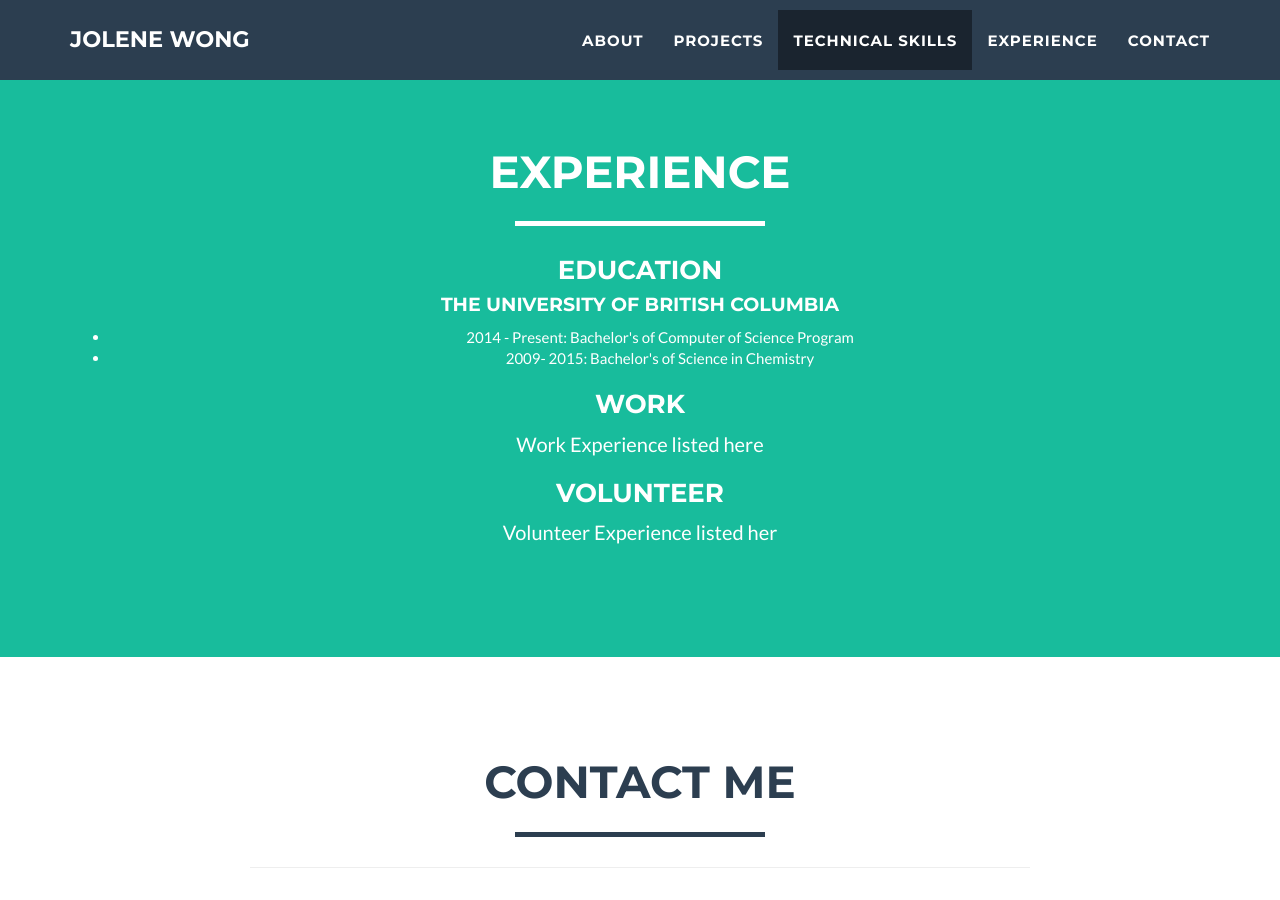
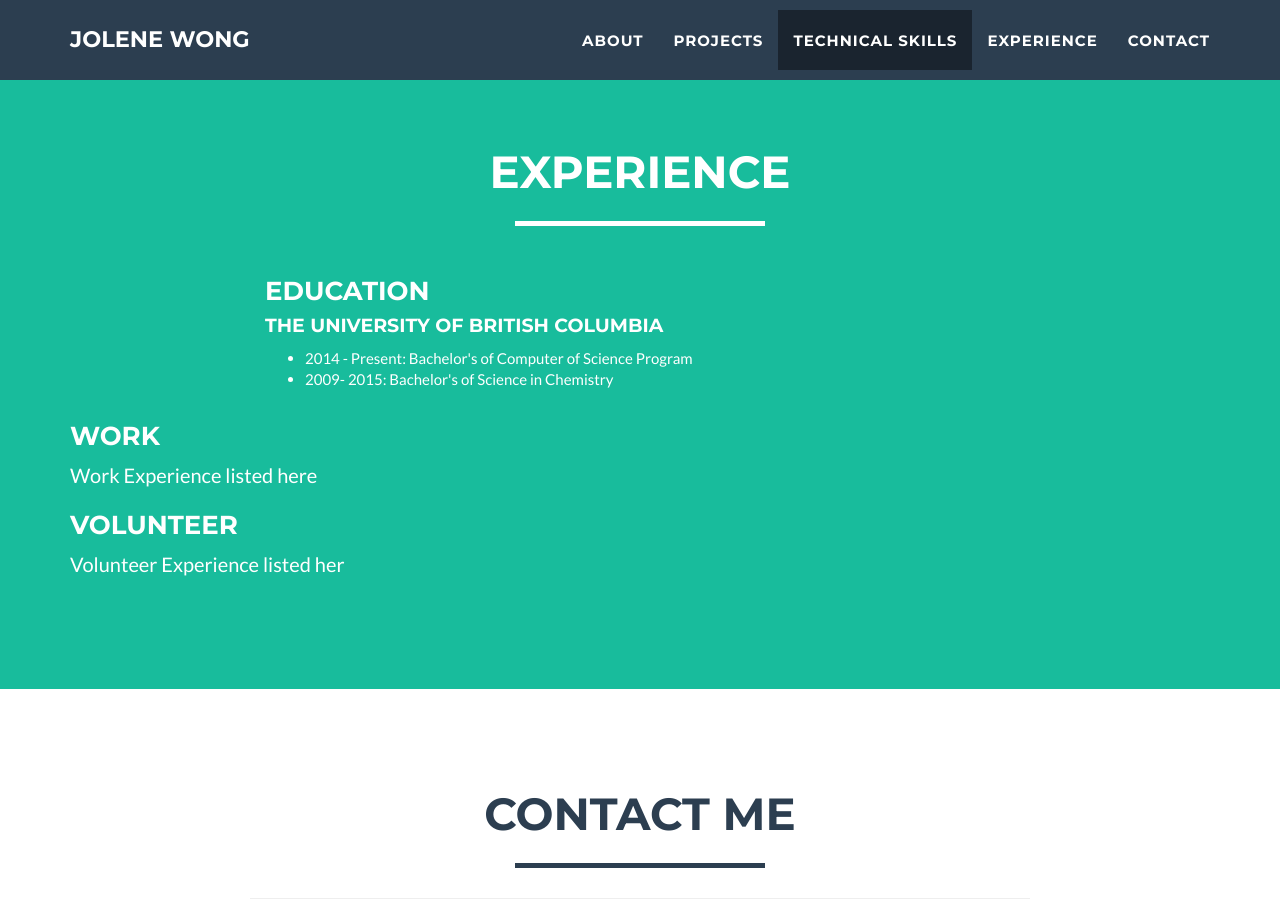
Before and after one commit to milktea02/milktea02.github.io, a Jekyll site: the page built from index.html, in a window 1280 px wide and 900 px high, scrolled down 2847 px. Built offline with Jekyll 4.4.1, drawn with Linux system fonts in a browser that asks for light colours; comment, search, counter and statistics services are not loaded.

Commit message:
formatting of the experience section

```diff
--- a/_includes/education.html
+++ b/_includes/education.html
@@ -5,12 +5,18 @@
                 <div class="col-lg-12 text-center">
                     <h2>Experience</h2>
                     <hr class="star-light">
+                </div>
+            </div>
+            <div class="row">
+                <div class="col-lg-8 col-lg-offset-2">
                     <h3>Education</h3>
                     <h4>The University of British Columbia</h4>
                     <ul>
                         <li>2014 - Present: Bachelor's of Computer of Science Program </li>
                         <li>2009- 2015: Bachelor's of Science in Chemistry </li>
                     </ul>
+                </div>
+            </div>
                     <h3>Work</h3>
                     <p> Work Experience listed here</p>
                     <h3>Volunteer</h3>
```
